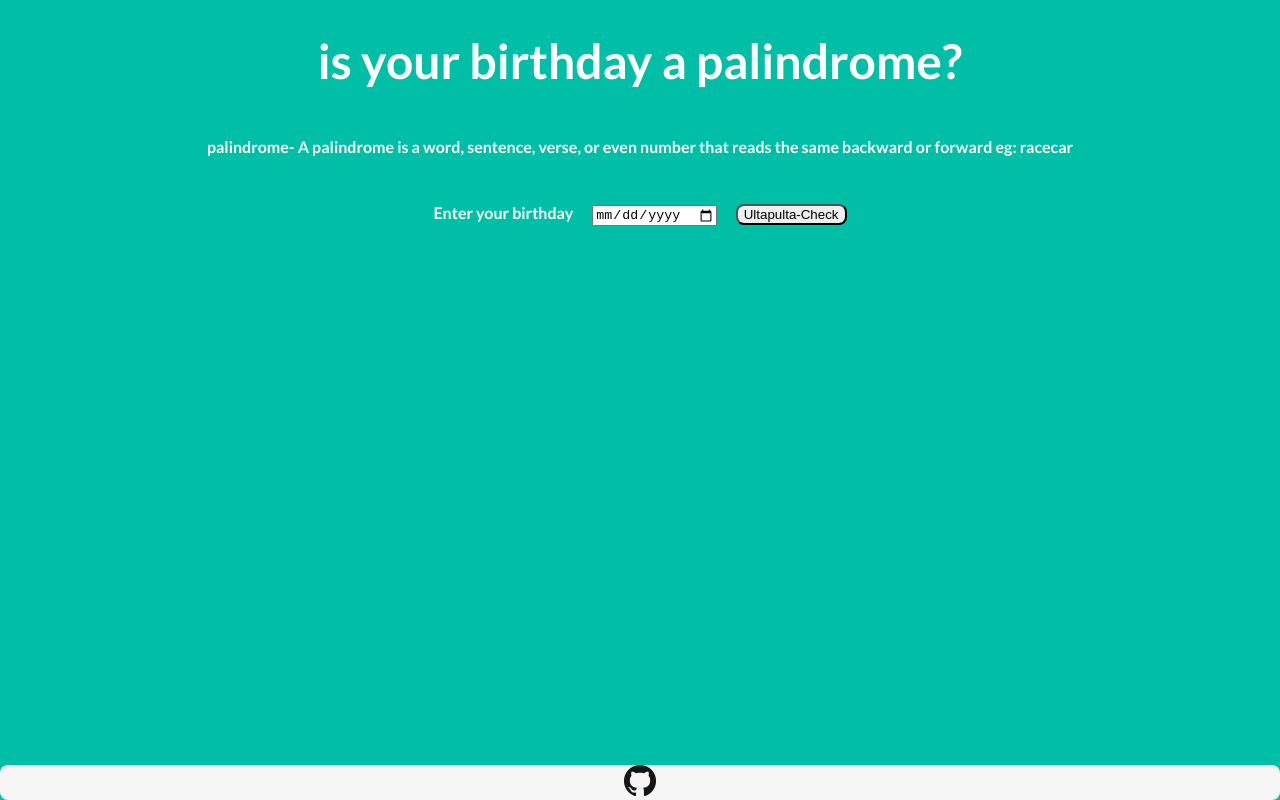
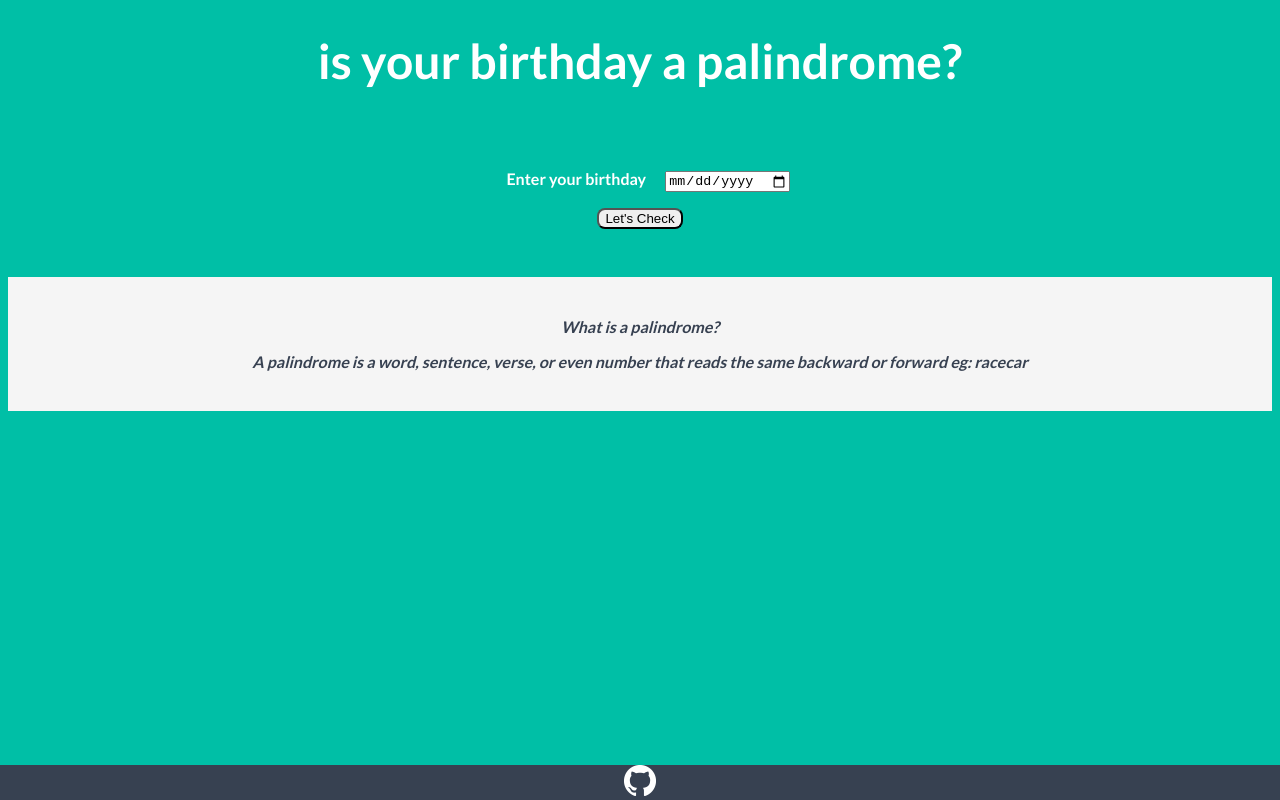
Before and after one commit to rohitrgandhi/markThirteen-palindrome-birthday, a plain HTML site: page index.html in a window 1280 px wide. Drawn offline with Linux system fonts and the light colour scheme.

Commit message:
Update
js and css done

```diff
--- a/app.js
+++ b/app.js
@@ -20,12 +20,9 @@ function calculateSum(birthDate) //returns addition of digits
     for(let i=0;i<count;i++)
     {
         if
-        (((birthDate.charAt(i))===((birthDate.charAt(count-i)))))
+        (((birthDate.charAt(i))===((birthDate.charAt((count-1)-i)))))
         {
         add=add+1;
-        }
-        else{
-            output.innerText="i am here";
         }
     }
         if (add===8)
@@ -39,3 +36,11 @@ function calculateSum(birthDate) //returns addition of digits
 
 
 }
+
+
+// checked in console
+  /* const date="02-02-2020"
+  const d=date.replaceAll("-","")
+  const l=date.length;
+  var count=0
+  for(let i=0;i<8;i++){if(d.charAt(i)===d.charAt(l-i)){count=count+1}else{"hi here"}} if(count===8){console.log("done")} */
--- a/index.html
+++ b/index.html
@@ -11,19 +11,26 @@
 
 <body>
     <header>is your birthday a palindrome?</header>
-        <p>palindrome- A palindrome is a word, sentence, verse, or even number that reads the same backward or forward
-        eg: racecar
+        <p></p>
+        <p>
         </p>
 
+        <div class="spacer"></div>
         <label for="date-of-birth"id="dob-label">Enter your birthday</label>
         <input type="date" id="date-of-birth" />
-        <button id="button">Ultapulta-Check</button>
+        <br>
+        <button id="button">Let's Check</button>
 
         <p class="output" id="output"></p>
 
+        <div class="coloor">
 
+            <p>What is a palindrome?</p>
+            <p>A palindrome is a word, sentence, verse, or even number that reads the same backward or forward
+        eg: racecar</p>
+    </div>
         <footer class="footer">
-            <a target="_blank" href="https://github.com/rohitrgandhi/markEleven-is-your-birthday-lucky-"><img class="footer-image" src="images/GitHub-Mark-32px.png"></a>
+            <a target="_blank" href="https://github.com/rohitrgandhi/markEleven-is-your-birthday-lucky-"><img class="footer-image" src="images/GitHub-Mark-Light-32px.png"></a>
         </footer>
     </body>
     <script src="/app.js"></script>
--- a/style.css
+++ b/style.css
@@ -11,9 +11,11 @@ header{
     margin: 2rem;
 }
 p{
-    padding:1rem;
+    font-style: italic;
 }
-
+div{
+    padding:1.5rem;
+}
 label{
     margin:1rem;
 }
@@ -26,13 +28,16 @@ button{
 .output{
     font-size: 2rem;
 }
-
+.coloor{
+    color:#374151;
+    background-color: whitesmoke;
+}
 footer {
     text-align: center;
     position: absolute;
     bottom: 0;
     left: 0;
     right: 0;
-    background-color: whitesmoke;
-    border-radius: .5rem;
+    background-color: #374151;
+
   }
```
Also changed, not shown: images/GitHub-Mark-Light-32px.png (added), images/GitHub-Mark-Light-64px.png (added).
